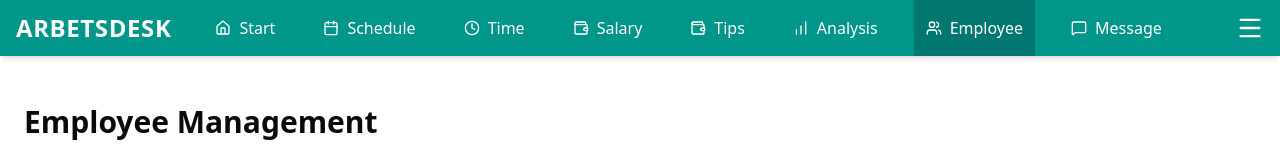
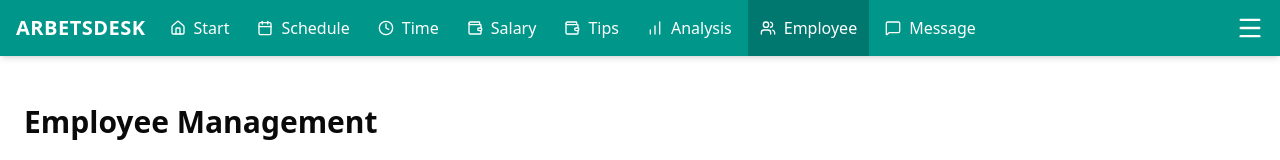
Before and after one commit to raselrzl/arbetsdesk, a Next.js app: page /company/employee in a window 1280 px wide. Shown: the top 160 px of the page. Built offline with nearby package versions, Linux system fonts and the light colour scheme; no server answers.

Commit message:
design layout

```diff
--- a/app/(company)/company/companycomponents/CompanyNavbarClient.tsx
+++ b/app/(company)/company/companycomponents/CompanyNavbarClient.tsx
@@ -39,12 +39,12 @@ export default function CompanyNavbarClient({ company }: CompanyNavbarClientProp
       <nav className="w-full bg-teal-600 px-4 fixed top-0 z-50 shadow-md text-white">
         <div className="max-w-7xl mx-auto flex items-center justify-between h-14">
 
-          <div className="flex items-center gap-8 h-full">
-            <div className="text-2xl font-bold tracking-wide uppercase">
+          <div className="flex items-center gap-3 h-full">
+            <div className="text-xl font-bold tracking-wide uppercase">
               <Link href="/company">Arbetsdesk</Link>
             </div>
 
-            <div className="hidden md:flex items-center gap-6 font-medium h-full">
+            <div className="hidden lg:flex items-center gap-1 font-medium h-full">
               <NavItem href="/company" label="Start" icon={Home} pathname={pathname} />
               <NavItem href="/company/schedule" label="Schedule" icon={Calendar} pathname={pathname} />
               <NavItem href="/company/time" label="Time" icon={Clock} pathname={pathname} />
--- a/app/(company)/company/companycomponents/MobileBottomNavCompany.tsx
+++ b/app/(company)/company/companycomponents/MobileBottomNavCompany.tsx
@@ -30,8 +30,8 @@ export default function MobileBottomNavCompany() {
 
 
   return (
-    <div className="fixed bottom-0 left-0 w-full bg-white border-t border-t-teal-600/20 shadow-md md:hidden overflow-x-auto">
-      <div className="flex justify-between min-w-max px-2">
+   <div className="fixed bottom-0 left-0 w-full bg-white border-t border-t-teal-600/20 shadow-md lg:hidden overflow-x-auto scrollbar-hide">
+   <div className="flex justify-between min-w-max px-2">
         {links.map(({ href, label, icon: Icon }) => {
           const active = pathname === href;
 
--- a/app/globals.css
+++ b/app/globals.css
@@ -120,3 +120,10 @@
     @apply bg-background text-foreground;
   }
 }
+
+.scrollbar-hide::-webkit-scrollbar {
+  display: none;
+}
+.scrollbar-hide {
+  scrollbar-width: none;
+}
```
